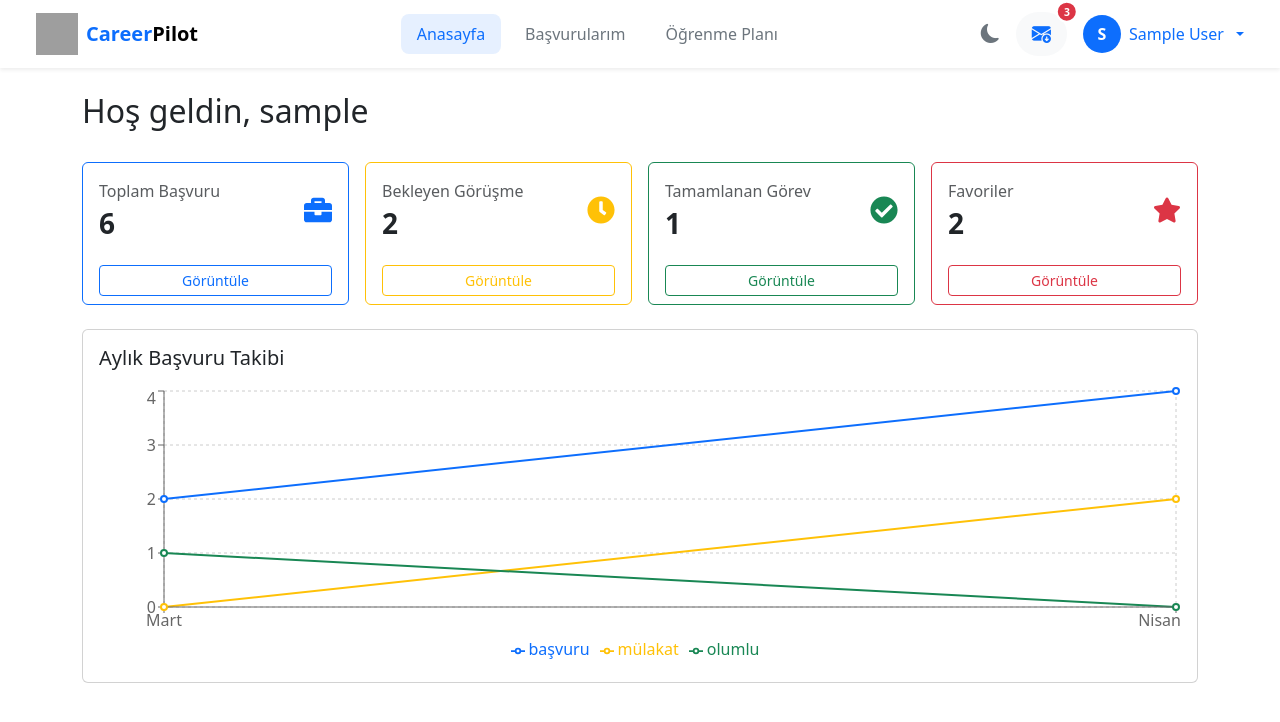
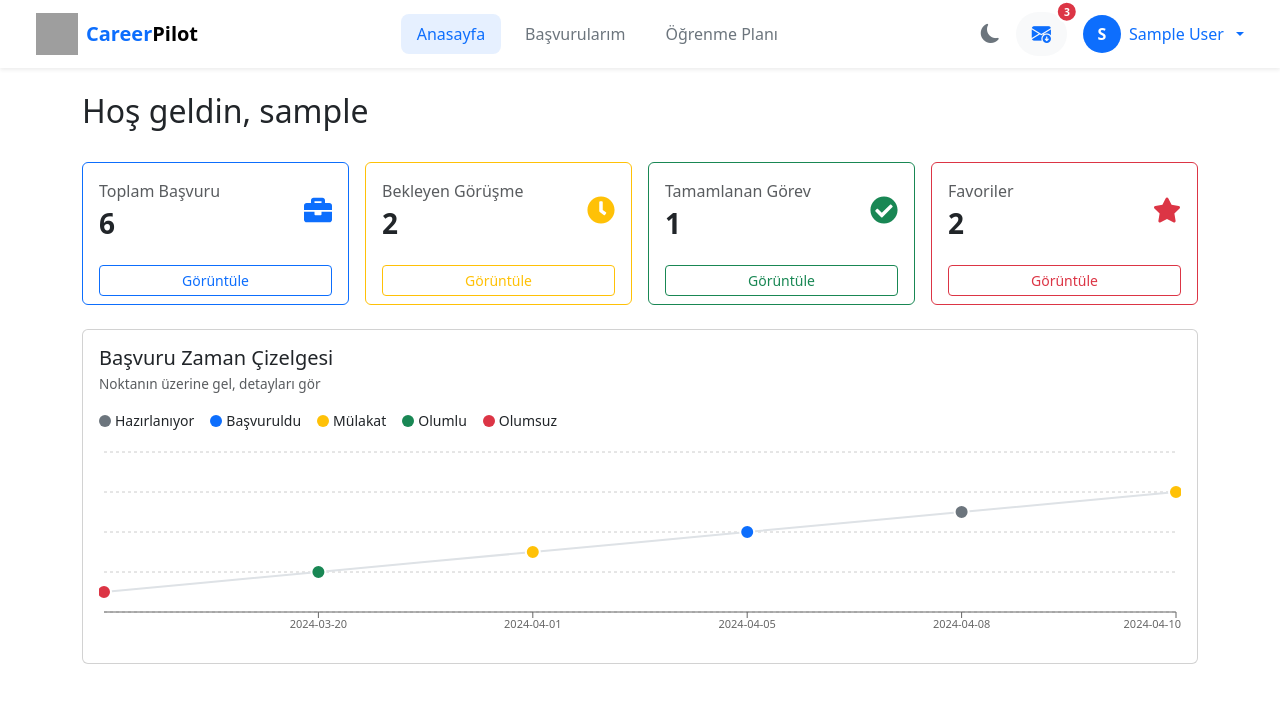
Before and after one commit to timec21/CareerPilot, a React (Vite) app in the folder CareerPilot/: page /dashboard in a window 1280 px wide. Shown: the top 722 px of the page. Built offline with nearby package versions, Linux system fonts and the light colour scheme; sample sign-in values are in the browser's storage; grey boxes are pictures that could not be loaded.

Commit message:
feat: replace monthly chart with application timeline view

```diff
--- a/CareerPilot/src/pages/Applications.tsx
+++ b/CareerPilot/src/pages/Applications.tsx
@@ -3,7 +3,7 @@ import type { Application } from "../context/ApplicationContext";
 import { useApplications } from "../context/ApplicationContext";
 import ApplicationCard from "../components/ApplicationCard";
 import ApplicationModal from "../components/ApplicationModal";
-import { useLocation } from "react-router-dom"; // 1. Bunu ekle
+import { useLocation, useNavigate } from "react-router-dom";
 
 const statusOptions = ["Tümü", "Hazırlanıyor", "Başvuruldu", "Mülakat", "Olumlu", "Olumsuz"];
 
@@ -15,22 +15,26 @@ function Applications() {
   const [selectedStatus, setSelectedStatus] = useState("Tümü");
   const [sortOrder, setSortOrder] = useState("newest");
 
-  // 2. URL'deki filtreyi yakala
   const location = useLocation();
+  const navigate = useNavigate();
   const queryParams = new URLSearchParams(location.search);
-  const isFavoriteFilter = queryParams.get("filter") === "favorites";
+  const filterParam = queryParams.get("filter"); // "favorites" | "Mülakat" | null
 
-  // Filtreleme ve arama
+  const isFavoriteFilter = filterParam === "favorites";
+  const isStatusFilter = filterParam && filterParam !== "favorites";
+
+  // Filtreleme
   const filtered = applications
     .filter((app) => {
       const matchSearch =
         app.company.toLowerCase().includes(search.toLowerCase()) ||
         app.position.toLowerCase().includes(search.toLowerCase());
 
-      const matchStatus =
-        selectedStatus === "Tümü" || app.status === selectedStatus;
+      // URL'den gelen status filtresi varsa onu kullan, yoksa dropdown'ı kullan
+      const matchStatus = isStatusFilter
+        ? app.status === filterParam
+        : selectedStatus === "Tümü" || app.status === selectedStatus;
 
-      // 3. Eğer URL'de favori filtresi varsa sadece favorileri, yoksa normal filtreyi uygula
       const matchFavorite = !isFavoriteFilter || app.favorite;
 
       return matchSearch && matchStatus && matchFavorite;
@@ -41,12 +45,17 @@ function Applications() {
       return 0;
     });
 
+  const pageTitle = isFavoriteFilter
+    ? "Favori Başvurularım"
+    : isStatusFilter
+    ? `${filterParam} Başvuruları`
+    : "Başvurularım";
+
   return (
     <div className="container mt-4">
       {/* Başlık */}
       <div className="d-flex justify-content-between align-items-center mb-4">
-        {/* Başlığı filtreye göre dinamik yaptık */}
-        <h2>{isFavoriteFilter ? "Favori Başvurularım" : "Başvurularım"}</h2>
+        <h2>{pageTitle}</h2>
         <button className="btn btn-primary" onClick={() => setShowModal(true)}>
           + Yeni Başvuru
         </button>
@@ -63,6 +72,9 @@ function Applications() {
             onChange={(e) => setSearch(e.target.value)}
           />
         </div>
+
+        {/* URL'den filtre geldiyse dropdown'ı gizle */}
+        {!isStatusFilter && (
           <div className="col-6 col-md-4">
             <select
               className="form-select"
@@ -74,7 +86,9 @@ function Applications() {
               ))}
             </select>
           </div>
-        <div className="col-6 col-md-3">
+        )}
+
+        <div className={`col-6 ${!isStatusFilter ? "col-md-3" : "col-md-7"}`}>
           <select
             className="form-select"
             value={sortOrder}
@@ -86,22 +100,20 @@ function Applications() {
         </div>
       </div>
 
-      {/* Sonuç sayısı ve Temizleme Butonu */}
+      {/* Sonuç sayısı ve Temizleme */}
       <div className="d-flex justify-content-between align-items-center mb-3">
-        <p className="text-muted mb-0">
-          {filtered.length} başvuru bulundu
-        </p>
-        {isFavoriteFilter && (
+        <p className="text-muted mb-0">{filtered.length} başvuru bulundu</p>
+        {filterParam && (
           <button
             className="btn btn-sm btn-link text-decoration-none"
-            onClick={() => window.location.href='/applications'}
+            onClick={() => navigate("/applications")}
           >
             Tüm Başvuruları Göster
           </button>
         )}
       </div>
 
-      {/* Kartlar kısmı aynı kalıyor */}
+      {/* Kartlar */}
       {filtered.length === 0 ? (
         <div className="text-center mt-5 text-muted">
           <h5>Sonuç bulunamadı</h5>
--- a/CareerPilot/src/pages/Dashboard.tsx
+++ b/CareerPilot/src/pages/Dashboard.tsx
@@ -20,71 +20,102 @@ interface ChartProps {
 }
 
 function StatusChart({ applications }: ChartProps) {
-  // Aylara göre grupla
-  const monthNames: Record<string, string> = {
-    "01": "Ocak",
-    "02": "Şubat",
-    "03": "Mart",
-    "04": "Nisan",
-    "05": "Mayıs",
-    "06": "Haziran",
-    "07": "Temmuz",
-    "08": "Ağustos",
-    "09": "Eylül",
-    "10": "Ekim",
-    "11": "Kasım",
-    "12": "Aralık",
+  const statusColors: Record<Application["status"], string> = {
+    Hazırlanıyor: "#6c757d",
+    Başvuruldu: "#0d6efd",
+    Mülakat: "#ffc107",
+    Olumlu: "#198754",
+    Olumsuz: "#dc3545",
   };
 
-  const groupedData: Record<
-    string,
-    { ay: string; başvuru: number; mülakat: number; olumlu: number }
-  > = {};
+  // Tarihe göre sırala
+  const sorted = [...applications].sort((a, b) => a.date.localeCompare(b.date));
 
-  applications.forEach((app) => {
-    const month = app.date.slice(5, 7); // "2024-04-01" → "04"
-    const ayAdi = monthNames[month];
+  // Recharts için veri hazırla
+  const data = sorted.map((app, index) => ({
+    index: index + 1,
+    company: app.company,
+    position: app.position,
+    status: app.status,
+    date: app.date,
+    color: statusColors[app.status],
+  }));
 
-    if (!groupedData[month]) {
-      groupedData[month] = { ay: ayAdi, başvuru: 0, mülakat: 0, olumlu: 0 };
+  // Custom nokta
+  const CustomDot = (props: any) => {
+    const { cx, cy, payload } = props;
+    return (
+      <circle
+        cx={cx}
+        cy={cy}
+        r={7}
+        fill={statusColors[payload.status as Application["status"]]}
+        stroke="white"
+        strokeWidth={2}
+      />
+    );
+  };
+
+  // Custom tooltip
+  const CustomTooltip = ({ active, payload }: any) => {
+    if (active && payload && payload.length) {
+      const d = payload[0].payload;
+      return (
+        <div className="card p-2 shadow" style={{ fontSize: "0.85rem" }}>
+          <strong>{d.company}</strong>
+          <p className="mb-0 text-muted">{d.position}</p>
+          <p className="mb-0">{d.date}</p>
+          <span
+            className="badge"
+            style={{
+              backgroundColor: statusColors[d.status as Application["status"]],
+            }}
+          >
+            {d.status}
+          </span>
+        </div>
+      );
     }
-
-    groupedData[month].başvuru += 1;
-    if (app.status === "Mülakat") groupedData[month].mülakat += 1;
-    if (app.status === "Olumlu") groupedData[month].olumlu += 1;
-  });
-
-  const statusData = Object.keys(groupedData)
-    .sort()
-    .map((key) => groupedData[key]);
+    return null;
+  };
 
   return (
     <div className="card mt-4 p-3">
-      <h5 className="mb-3">Aylık Başvuru Takibi</h5>
-      <ResponsiveContainer width="100%" height={280}>
-        <LineChart data={statusData}>
-          <CartesianGrid strokeDasharray="3 3" />
-          <XAxis dataKey="ay" />
-          <YAxis />
-          <Tooltip />
-          <Legend />
+      <h5 className="mb-1">Başvuru Zaman Çizelgesi</h5>
+      <p className="text-muted mb-3" style={{ fontSize: "0.85rem" }}>
+        Noktanın üzerine gel, detayları gör
+      </p>
+
+      {/* Renk açıklaması */}
+      <div className="d-flex flex-wrap gap-3 mb-3">
+        {Object.entries(statusColors).map(([status, color]) => (
+          <div key={status} className="d-flex align-items-center gap-1">
+            <div
+              style={{
+                width: 12,
+                height: 12,
+                borderRadius: "50%",
+                backgroundColor: color,
+              }}
+            />
+            <small>{status}</small>
+          </div>
+        ))}
+      </div>
+
+      <ResponsiveContainer width="100%" height={200}>
+        <LineChart data={data}>
+          <CartesianGrid strokeDasharray="3 3" vertical={false} />
+          <XAxis dataKey="date" tick={{ fontSize: 11 }} />
+          <YAxis hide />
+          <Tooltip content={<CustomTooltip />} />
           <Line
             type="monotone"
-            dataKey="başvuru"
-            stroke="#0d6efd"
+            dataKey="index"
+            stroke="#dee2e6"
             strokeWidth={2}
-          />
-          <Line
-            type="monotone"
-            dataKey="mülakat"
-            stroke="#ffc107"
-            strokeWidth={2}
-          />
-          <Line
-            type="monotone"
-            dataKey="olumlu"
-            stroke="#198754"
-            strokeWidth={2}
+            dot={<CustomDot />}
+            activeDot={{ r: 9 }}
           />
         </LineChart>
       </ResponsiveContainer>
@@ -112,7 +143,7 @@ function Dashboard() {
       value: applications.filter((app) => app.status === "Mülakat").length,
       icon: <FaClock size={28} />,
       color: "warning",
-      path: "/applications",
+      path: "/applications?filter=Mülakat", // ✅
     },
     {
       title: "Tamamlanan Görev",
```
Lines whose indentation alone changed are shown as unchanged.
